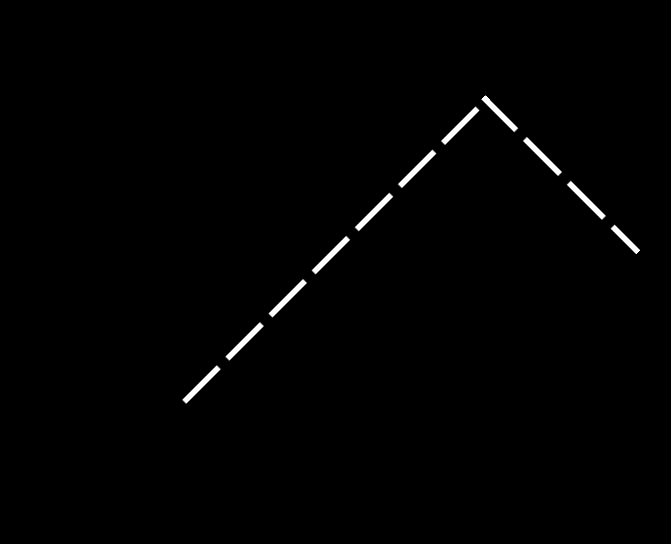
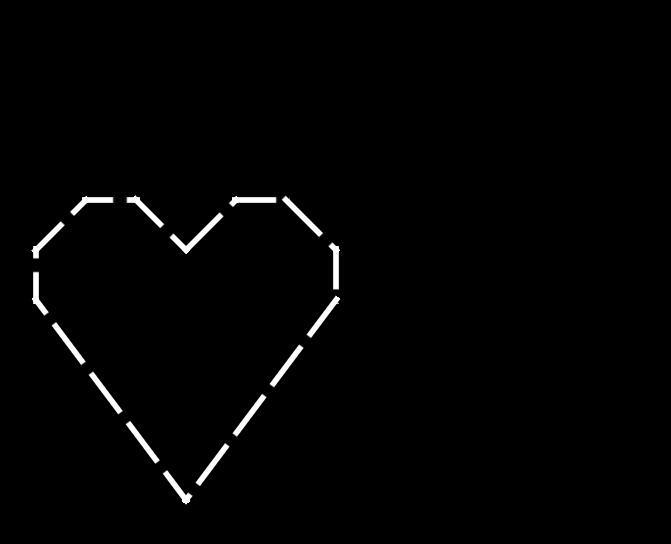
Before and after one commit to anticodeninja/cogn-render, a plain HTML site: page index.html in a window 1280 px wide. Shown: the whole page, without its empty margins (454-1125 px from the left). Drawn offline with Linux system fonts and the light colour scheme.

Commit message:
LineMesh was implemented

```diff
--- a/index.html
+++ b/index.html
@@ -9,6 +9,7 @@
     </style>
     <script src="gl-matrix.js"></script>
     <script src="litegl.js"></script>
+    <script src="line-mesh.js"></script>
     <script src="script.js"></script>
   </head>
   <body>
--- /dev/null
+++ b/line-mesh.js
@@ -0,0 +1,118 @@
+LineMesh = function() {
+    this.thickness = 3;
+    this.pattern = 50;
+    this.space = 10;
+    this.antialias = 2;
+
+    this.length = 0;
+    this.pointsOrig = [];
+    this.pointsTrans = [];
+    this.anglesTrans = [];
+    this.lengthsTrans = [];
+
+    this.data = {
+        vertexes: null,
+        angles: null,
+        positions: null
+    };
+
+    this.buffers = {
+        a_vertex: null,
+        a_angle: null,
+        a_position: null
+    };
+
+    this.shader = Shader.fromURL("shader.vert", "shader.frag");
+}
+
+LineMesh.prototype.addPoint = function(x, y, z)
+{
+    var p = vec3.create();
+    vec3.set(p, x, y, z);
+
+    this.length += 1;
+    this.pointsOrig.push(p);
+    this.pointsTrans.push(vec3.create());
+    this.anglesTrans.push(0);
+    this.lengthsTrans.push(0);
+}
+
+LineMesh.prototype.transform = function(mat)
+{
+    var i, temp = vec2.create();
+
+    if (this.length < 2) {
+        throw ("number of points is not enough to draw line");
+    }
+
+    for (i = 0; i < this.length; ++i) {
+        vec3.transformMat4(this.pointsTrans[i], this.pointsOrig[i], mat);
+    }
+
+    this.lengthsTrans[0] = 0.0;
+    for (i = 0; i < this.length-1; ++i) {
+        vec2.set(temp,
+                 (this.pointsTrans[i+1][0] - this.pointsTrans[i][0]) / viewPortAspect[0],
+                 (this.pointsTrans[i+1][1] - this.pointsTrans[i][1]) / viewPortAspect[1]);
+        this.lengthsTrans[i+1] = this.lengthsTrans[i] + Math.sqrt(temp[0]*temp[0] + temp[1]*temp[1]);
+        this.anglesTrans[i] = Math.atan2(temp[1], temp[0]);
+    }
+    this.anglesTrans[this.length - 1] = 0.0;
+
+    this.upload();
+}
+
+LineMesh.prototype.upload = function() {
+    var i, j, right, top, point, mul, vertex;
+
+    vertex = 6 * (this.length - 1);
+
+    if (this.data.vertex == null || (this.data.vertex.length !== 3 * vertex)) {
+        this.data.vertex = new Float32Array(3 * vertex);
+        this.buffers.a_vertex = new GL.Buffer(gl.ARRAY_BUFFER, this.data.vertex, 3, gl.DYNAMIC_DRAW);
+    }
+
+    if (this.data.angles == null || (this.data.angles.length !== vertex)) {
+        this.data.angles = new Float32Array(vertex);
+        this.buffers.a_angle = new GL.Buffer(gl.ARRAY_BUFFER, this.data.angles, 1, gl.DYNAMIC_DRAW);
+    }
+
+    if (this.data.positions == null || (this.data.positions.length !== 2 * vertex)) {
+        this.data.positions = new Float32Array(2 * vertex);
+        this.buffers.a_position = new GL.Buffer(gl.ARRAY_BUFFER, this.data.positions, 2, gl.DYNAMIC_DRAW);
+    }
+
+    for (i = 0; i < this.length - 1; ++i) {
+        for (j = 0; j < 6; ++j) {
+            top = j == 2 || j == 4 || j == 5;
+            right = j == 1 || j == 2 || j == 4;
+
+            point = this.pointsTrans[right ? i + 1 : i];
+            this.data.vertex[6*3*i + 3*j + 0] = point[0];
+            this.data.vertex[6*3*i + 3*j + 1] = point[1];
+            this.data.vertex[6*3*i + 3*j + 2] = point[2];
+
+            this.data.angles[6*i + j] = this.anglesTrans[i]
+                + Math.PI * (top ? 1.0 : -1.0) * (right ? 1.0 : 3.0) / 4;
+
+            this.data.positions[6*2*i + 2*j + 0] = this.lengthsTrans[right ? i + 1 : i];
+            this.data.positions[6*2*i + 2*j + 1] = top ? -this.thickness : this.thickness;
+        }
+    }
+
+    this.buffers.a_vertex.upload();
+    this.buffers.a_angle.upload();
+    this.buffers.a_position.upload();
+}
+
+LineMesh.prototype.draw = function(gl, persp) {
+    this.shader.uniforms({
+	u_mvp: persp,
+        u_thickness: this.thickness,
+        u_antialias: this.antialias,
+        u_pattern: this.pattern,
+        u_space: this.space,
+        u_period: this.pattern + this.space,
+        u_aspect: viewPortAspect
+    }).drawBuffers(this.buffers, null, gl.TRIANGLES);
+}
--- a/script.js
+++ b/script.js
@@ -1,3 +1,5 @@
+var viewPortAspect = vec2.create();
+
 function init() {
     //create the rendering context
     var container = document.body;
@@ -9,77 +11,6 @@ function init() {
     });
     container.appendChild(gl.canvas);
     gl.animate();
-    //gl.viewport(0, 0, gl.drawingBufferWidth, gl.drawingBufferHeight);
-
-    //var point = [gl.canvas.width, gl.canvas.height];
-    var point = [
-        300, 300,
-        450, 150
-    ];
-    var angle = Math.atan2(point[1], point[0]);
-    var angle2 = Math.atan2(point[3]-point[1], point[2]-point[0]);
-    var length = Math.sqrt(Math.pow(point[1], 2) + Math.pow(point[0], 2));
-    var length2 = Math.sqrt(Math.pow(point[3] - point[1], 2) + Math.pow(point[2]-point[0], 2)) + length;
-    var thickness = 3;
-    var pattern = 50;
-    var space = 10;
-    var antialias = 2;
-
-    var buffers = {
-        a_vertex: new GL.Buffer(gl.ARRAY_BUFFER, new Float32Array([
-            0, 0, 0,
-            point[0], point[1], 0,
-            point[0], point[1], 0,
-
-            0, 0, 0,
-            point[0], point[1], 0,
-            0, 0, 0,
-
-            point[0], point[1], 0,
-            point[2], point[3], 0,
-            point[2], point[3], 0,
-
-            point[0], point[1], 0,
-            point[2], point[3], 0,
-            point[0], point[1], 0
-        ]), 3, gl.STATIC_DRAW),
-
-        a_angle: new GL.Buffer(gl.ARRAY_BUFFER, new Float32Array([
-            angle - Math.PI * 3 / 4,
-            angle - Math.PI * 1 / 4,
-            angle + Math.PI * 1 / 4,
-
-            angle - Math.PI * 3 / 4,
-            angle + Math.PI * 1 / 4,
-            angle + Math.PI * 3 / 4,
-
-            angle2 - Math.PI * 3 / 4,
-            angle2 - Math.PI * 1 / 4,
-            angle2 + Math.PI * 1 / 4,
-
-            angle2 - Math.PI * 3 / 4,
-            angle2 + Math.PI * 1 / 4,
-            angle2 + Math.PI * 3 / 4
-        ]), 1, gl.STATIC_DRAW),
-
-        a_pos: new GL.Buffer(gl.ARRAY_BUFFER, new Float32Array([
-            0, thickness,
-            length, thickness,
-            length, -thickness,
-
-            0, thickness,
-            length, -thickness,
-            0, -thickness,
-
-            length, thickness,
-            length2, thickness,
-            length2, -thickness,
-
-            length, thickness,
-            length2, -thickness,
-            length, -thickness
-        ]), 2, gl.STATIC_DRAW)
-    };
 
     var cam_pos = [0, 0, gl.canvas.height / 2 / Math.tan(22.5 * DEG2RAD)];
 
@@ -88,22 +19,41 @@ function init() {
     var mvp = mat4.create();
 
     var cam_angle = 0.0;
+    var need_update = true;
+
     //get mouse actions
     gl.captureMouse();
     gl.onmousemove = function(e) {
 	if (e.dragging) {
-            cam_pos[0] -= e.deltax;
-	    cam_pos[1] += e.deltay;
+            need_update = true;
+            if (e.ctrlKey) {
+                mat4.rotateY(view, view, e.deltax * 0.01);
+                mat4.rotateX(view, view, e.deltay * 0.01);
+            } else {
+                cam_pos[0] -= e.deltax;
+	        cam_pos[1] += e.deltay;
+                mat4.lookAt(view, cam_pos, [cam_pos[0], cam_pos[1], 0], [0, 1, 0]);
+            }
 	}
     }
 
+    var lineMesh = new LineMesh();
+    lineMesh.addPoint(0, 150, 0);
+    lineMesh.addPoint(50, 200, 0);
+    lineMesh.addPoint(100, 200, 0);
+    lineMesh.addPoint(150, 150, 0);
+    lineMesh.addPoint(150, 100, 0);
+    lineMesh.addPoint(0, -100, 0);
+    lineMesh.addPoint(-150, 100, 0);
+    lineMesh.addPoint(-150, 150, 0);
+    lineMesh.addPoint(-100, 200, 0);
+    lineMesh.addPoint(-50, 200, 0);
+    lineMesh.addPoint(0, 150, 0);
+
     //set the camera position
     mat4.perspective(persp, 45 * DEG2RAD, gl.canvas.width / gl.canvas.height, 0, 1000);
-    //mat4.ortho(persp, 0, gl.canvas.width, 0, gl.canvas.height, 0, 10000);
-    //mat4.lookAt(view, cam_pos, [cam_pos[0], cam_pos[1], cam_pos[2]], [0, 1, 0]);
-
-    //basic phong shader
-    var shader = Shader.fromURL("shader.vert", "shader.frag");
+    mat4.lookAt(view, cam_pos, [cam_pos[0], cam_pos[1], 0], [0, 1, 0]);
+    vec2.set(viewPortAspect, 2 / gl.canvas.width, 2 / gl.canvas.height);
 
     //generic gl flags and settings
     //gl.clearColor(0.1, 0.1, 0.1, 1);
@@ -116,20 +66,12 @@ function init() {
     gl.ondraw = function() {
 	gl.clear(gl.COLOR_BUFFER_BIT | gl.DEPTH_BUFFER_BIT);
 
-	//create modelview and projection matrices
-        //mat4.lookAt(view, cam_pos, [cam_pos[0], cam_pos[1], 0], [0, 1, 0]);
-        mat4.lookAt(view, cam_pos, [cam_pos[0], cam_pos[1], 0], [0, 1, 0]);
-        mat4.multiply(mvp, persp, view);
+        if (need_update) {
+            mat4.multiply(mvp, persp, view);
+            need_update = false;
+            lineMesh.transform(mvp);
+        }
 
-
-	shader.uniforms({
-	    u_mvp: mvp,
-            u_thickness: thickness,
-            u_antialias: antialias,
-            u_pattern: pattern,
-            u_space: space,
-            u_period: pattern + space,
-            u_aspect: [2 / gl.canvas.width, 2 / gl.canvas.height]
-	}).drawBuffers(buffers, null, gl.TRIANGLES);
+        lineMesh.draw(gl, persp);
     };
 }
--- a/shader.vert
+++ b/shader.vert
@@ -2,7 +2,7 @@ precision highp float;
 
 attribute vec3 a_vertex;
 attribute float a_angle;
-attribute vec2 a_pos;
+attribute vec2 a_position;
 
 uniform mat4 u_mvp;
 uniform float u_thickness;
@@ -14,14 +14,8 @@ varying vec2 v_pos;
 
 void main() {
     v_color = vec4(1.0, 1.0, 1.0, 1.0);
-
-    gl_Position = u_mvp * vec4(a_vertex, 1.0);
-    gl_Position /= gl_Position.w;
+    v_pos = a_position + vec2(0.0, u_antialias * sign(a_position.y));
 
     vec2 transform = vec2(cos(a_angle), sin(a_angle));
-
-    gl_Position.xy = gl_Position.xy + (u_thickness + u_antialias) * transform * u_aspect;
-
-    v_pos.x = a_pos.x;
-    v_pos.y = a_pos.y + u_antialias * sign(a_pos.y);
+    gl_Position = vec4(a_vertex.xy + (u_thickness + u_antialias) * transform * u_aspect, a_vertex.z, 1.0);
 }
```
